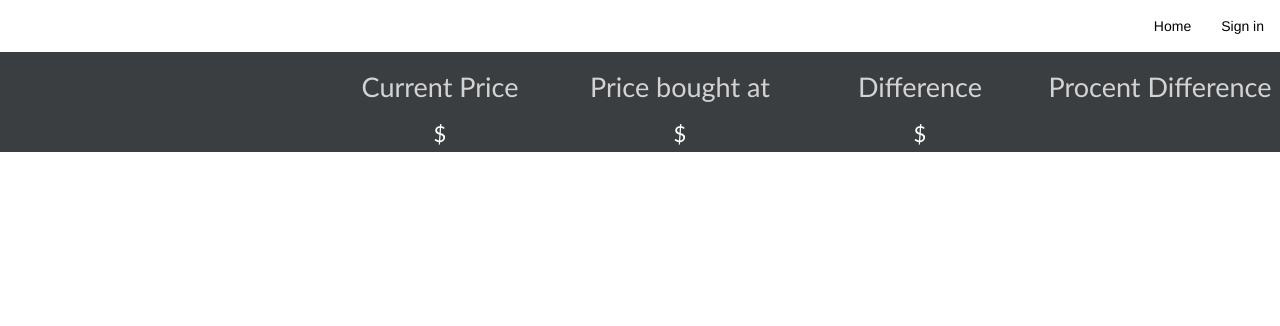
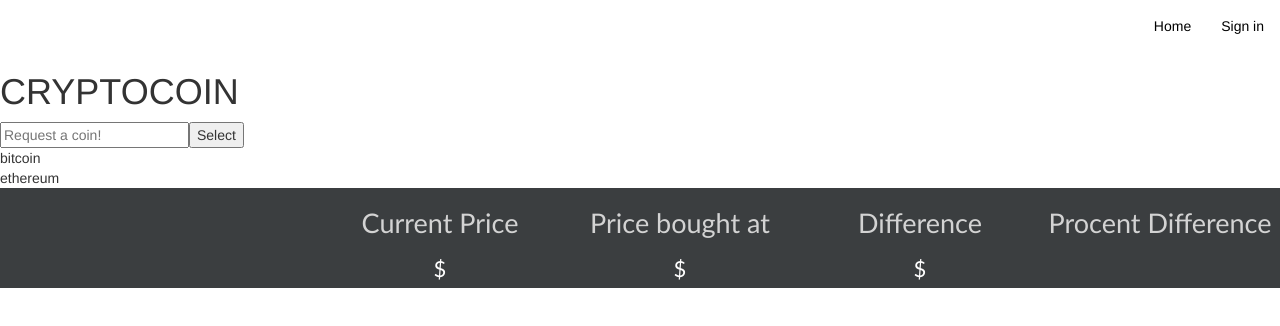
Before and after one commit to kirasm/MarketData, a React app: page / in a window 1280 px wide. Shown: the top 326 px of the page. Built offline with nearby package versions, Linux system fonts and the light colour scheme.

Commit message:
React works now

```diff
--- a/app.js
+++ b/app.js
@@ -3,7 +3,7 @@ var express = require('express');
 var cookieParser = require('cookie-parser');
 var bodyParser = require('body-parser');
 var app = express();
-var PORT = process.env.PORT || 8080;
+var PORT = process.env.PORT || 3000;
 
 // using webpack-dev-server and middleware in development environment
 if(process.env.NODE_ENV !== 'production') {
--- a/public/index.html
+++ b/public/index.html
@@ -29,7 +29,9 @@
     </div>
   </nav>
 
-  <div id="root"></div>
+  <div>
+    <div id="root"></div>
+  </div>
 
   <div class="col-md-3 box_digits">
     <h1 class="header_label" id="coinName"></h1>
@@ -63,11 +65,13 @@
     </div>
   </div>
 </div>
+
 </body>
 
-<script src="public/bundle.js"> type="text/babel"</script>
 
+<script src="public/bundle.js"> type="javascript"</script>
 <script src="js/update.js"></script>
 <script src="js/renderCards.js"></script>
 <link href="stylesheets/css/style.css" rel="stylesheet">
+
 </html>
--- a/src/components/App.js
+++ b/src/components/App.js
@@ -1,17 +1,45 @@
-import React, { Component } from 'react';
+import React, {Component} from 'react';
+import SelectCoin from './SelectCoin';
+import CoinList from './CoinList';
+
+
+
+const coinArray = [{
+    coin: 'bitcoin'
+}, {
+    coin: 'ethereum'
+}];
 
 export default class App extends React.Component {
     constructor(props) {
         super(props);
 
-    this.state = {}
+        this.state = {
+            coinArray
+        };
     }
 
     render() {
         return (
+
         <div>
-        <h1>Hello React!</h1>
+                <h1>CRYPTOCOIN</h1>
+                <SelectCoin coins={this.state.coinArray} addCoin={this.addCoin.bind(this)}/>
+                <CoinList
+                    coinArray={this.state.coinArray}
+                    removeCoin={this.removeCoin.bind(this)}
+                />
             </div>
         );
     }
+
+    addCoin(coin) {
+        this.state.coinArray.push({coin});
+        this.setState({ coinArray: this.state.coinArray });
     }
+
+    removeCoin(taskToDelete) {
+        this.state.coinArray.remove(this.state.coinArray, coin => todo.task === taskToDelete);
+        this.setState({ coin: this.state.coinArray});
+    }
+}
--- /dev/null
+++ b/src/components/CoinList.js
@@ -0,0 +1,21 @@
+import _ from 'lodash';
+import React from 'react';
+import CoinListItem from './CoinListItem';
+
+export default class CoinList extends React.Component {
+    renderItems() {
+        const props = _.omit(this.props, 'coinArray');
+
+        return _.map(this.props.coinArray, (coin, index) => <CoinListItem key={index} {...coin} {...props} />);
+    }
+
+    render() {
+        return (
+            <table>
+                <tbody>
+                {this.renderItems()}
+                </tbody>
+            </table>
+        );
+    }
+}
--- /dev/null
+++ b/src/components/CoinListItem.js
@@ -0,0 +1,38 @@
+import React from 'react';
+
+export default class TodosListItem extends React.Component {
+    constructor(props) {
+        super(props);
+
+        this.state = {
+        };
+    }
+
+    renderTaskSection() {
+
+        const { coin} = this.props;
+
+        const taskStyle = {
+            cursor: 'pointer'
+        };
+
+
+        return (
+            <td style={taskStyle}>
+                {coin}
+            </td>
+        );
+    }
+
+
+
+    render() {
+        return (
+            <tr>
+                {this.renderTaskSection()}
+            </tr>
+        );
+    }
+
+
+}
--- /dev/null
+++ b/src/components/SelectCoin.js
@@ -0,0 +1,68 @@
+import React from 'react';
+
+
+ class SelectCoin extends React.Component {
+
+    constructor(props) {
+        super(props);
+
+        this.state = {
+            error: null
+        };
+    }
+
+    renderError() {
+        if (!this.state.error) { return null; }
+
+        return <div style={{ color: 'red' }}>{this.state.error}</div>;
+    }
+
+
+    render() {
+
+        return (
+
+            <form onSubmit={this.handleCreate.bind(this)}>
+                <input type="text" placeholder="Request a coin!" ref="coinInput" />
+                <button>Select</button>
+                {this.renderError()}
+            </form>
+        );
+    }
+
+    handleCreate(event) {
+        event.preventDefault();
+
+        const coinInput = this.refs.coinInput;
+        const coinName = coinInput.value;
+        const validateInput = this.validateInput(coinName);
+
+        if (validateInput) {
+            this.setState({ error: validateInput });
+            return;
+        }
+
+        this.setState({ error: null });
+        this.props.addCoin(coinName);
+        this.refs.coinInput.value = '';
+    }
+
+    validateInput(coin) {
+        if (!coin) {
+            return 'Please enter a task.';
+        } else if (_.find(this.props.coinArray, coinFunc => coinFunc.coin === coin)) {
+            return 'Task already exists.';
+        } else {
+            return null;
+        }
+    }
+
+
+
+
+
+
+
+}
+
+module.exports = SelectCoin;
--- a/src/index.js
+++ b/src/index.js
@@ -2,4 +2,4 @@ import React from 'react';
 import { render } from 'react-dom';
 import App from '../src/components/App.js';
 
-render( <App />, document.querySelector('.main'));
+render( <App />, document.getElementById('root'));
--- a/webpack.config.js
+++ b/webpack.config.js
@@ -3,6 +3,7 @@ var path = require('path');
 
 module.exports = {
   entry: [
+      'webpack-dev-server/client?http://0.0.0.0:80',
     './src/index'
   ],
   module: {
@@ -13,7 +14,6 @@ module.exports = {
      {
        test: /\.css$/,
        loaders: [
-         'style?sourceMap',
          'css?modules&importLoaders=1&localIdentName=[path]___[name]__[local]___[hash:base64:5]'
      ]
      }
@@ -24,7 +24,7 @@ module.exports = {
   },
   output: {
     path: path.join(__dirname, '/public'),
-    publicPath: '/',
+    publicPath: '/public',
     filename: 'bundle.js'
   },
   devServer: {
--- a/webpack.prod.config.js
+++ b/webpack.prod.config.js
@@ -1,5 +1,5 @@
 var config = require('./webpack.config.js');
-var webpack = require('webpack');
+var webpack = require('webpack-dev-server');
 
 config.plugins.push(
   new webpack.DefinePlugin({
```
Lines whose indentation alone changed are shown as unchanged.
